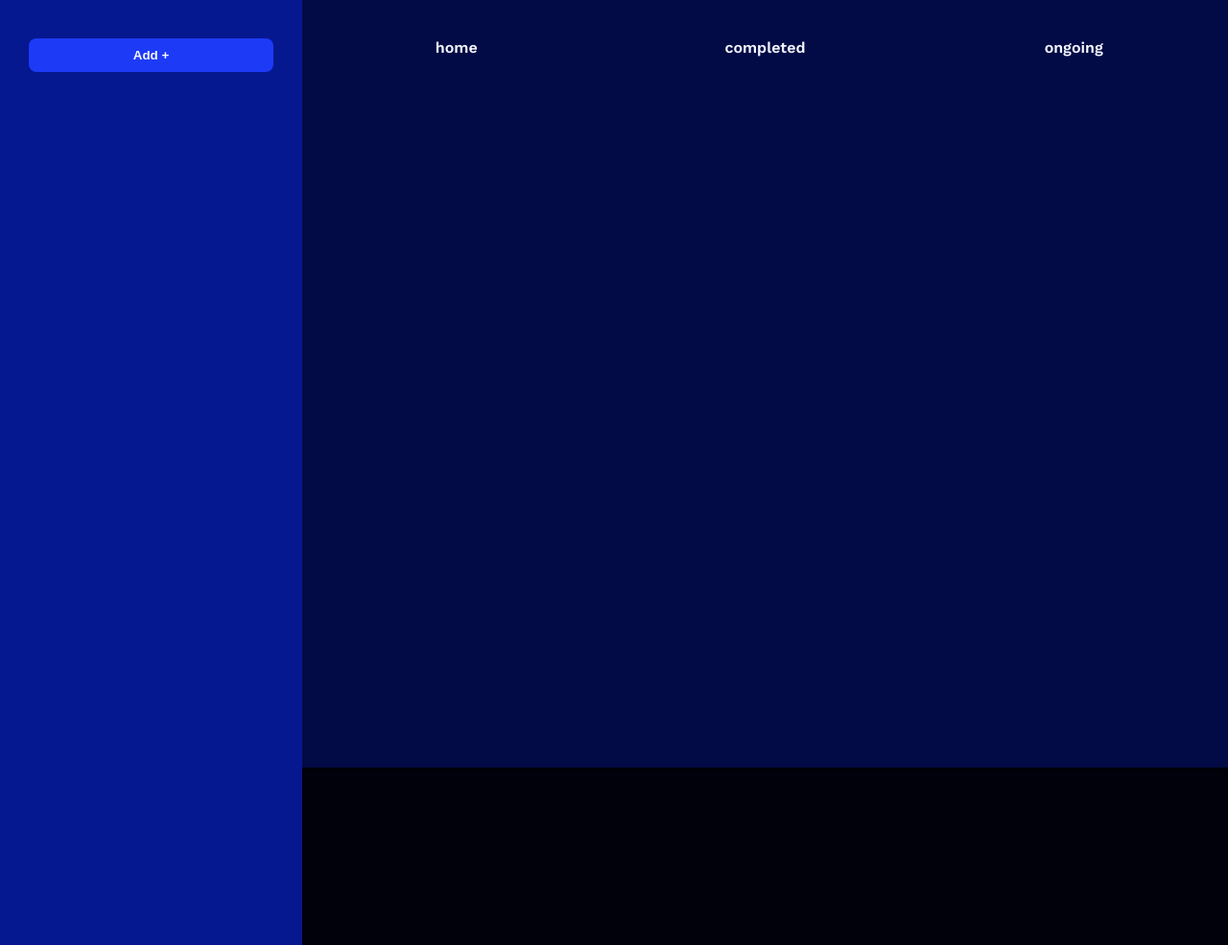
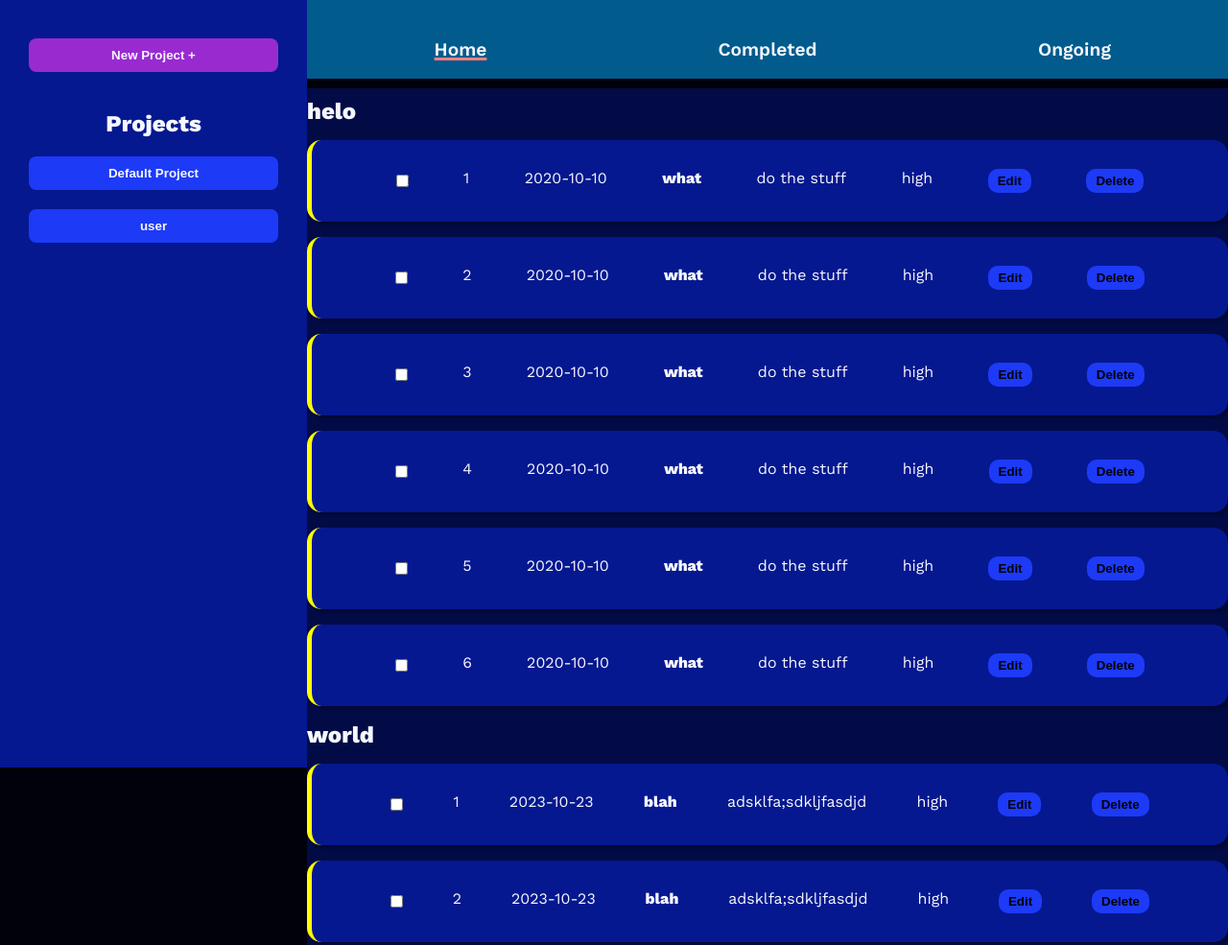
Before and after one commit to wheezyturbo/top-todo, a website built with webpack: page src/index.html in a window 1280 px wide. Shown: the top 985 px of the page at 96% size. Built offline with nearby package versions, Linux system fonts and the light colour scheme.

Commit message:
[ADD] components and initial style

```diff
--- a/src/components/core/todo.js
+++ b/src/components/core/todo.js
@@ -1,9 +1,10 @@
 export default class Todo {
-    constructor(title, description, dueDate, priority) {
+    constructor(title="Untitled", description=null, dueDate=null, priority="low") {
       this.setTitle(title);
       this.setDescription(description);
       this.setDueDate(dueDate);
       this.setPriority(priority);
+      this.isCompleted = false;
     }
     setTitle(title) {
       this.title = title;
@@ -17,4 +18,7 @@ export default class Todo {
     setPriority(priority) {
       this.priority = priority;
     }
+    setCompleted(value){
+      this.isCompleted = value;
+    }
   }
--- a/src/components/ui/pages/homePage.js
+++ b/src/components/ui/pages/homePage.js
@@ -1,11 +1,18 @@
 import header from "../utils/header";
 import sidebar from "../utils/sidebar";
+import Main from "../utils/main";
 
 export default function render(){
+    if(document.querySelector('.grid-container'))document.body.innerHTML="";
     const main = document.createElement('div');
     main.classList.add('grid-container');
-    main.appendChild(header());
     main.appendChild(sidebar());
+    const div = document.createElement('div');
+    div.classList.add('div-container');
+    div.appendChild(header());
+    div.appendChild(Main());
+
+    main.appendChild(div);
 
     document.body.appendChild(main);
 }
--- a/src/components/ui/utils/header.js
+++ b/src/components/ui/utils/header.js
@@ -5,6 +5,7 @@ export default function header() {
   links.forEach((ele) => {
     const link = document.createElement("a");
     link.textContent = ele;
+    if(ele=="home")link.classList.add('active');
     nav.appendChild(link);
   });
   header.appendChild(nav);
--- /dev/null
+++ b/src/components/ui/utils/main.js
@@ -0,0 +1,114 @@
+import Project from "../../core/project.js";
+import Todo from "../../core/todo.js";
+import render from "../pages/homePage.js";
+
+const projects = [];
+const project1 = new Project("helo");
+project1.addTodo(new Todo("what", "do the stuff", "2020-10-10", "high"));
+project1.addTodo(new Todo("what", "do the stuff", "2020-10-10", "high"));
+project1.addTodo(new Todo("what", "do the stuff", "2020-10-10", "high"));
+project1.addTodo(new Todo("what", "do the stuff", "2020-10-10", "high"));
+project1.addTodo(new Todo("what", "do the stuff", "2020-10-10", "high"));
+project1.addTodo(new Todo("what", "do the stuff", "2020-10-10", "high"));
+// Add more todos...
+projects.push(project1);
+
+const project2 = new Project("world");
+project2.addTodo(new Todo("blah", "adsklfa;sdkljfasdjd", "2023-10-23", "high"));
+project2.addTodo(new Todo("blah", "adsklfa;sdkljfasdjd", "2023-10-23", "high"));
+// Add more todos...
+projects.push(project2);
+
+function createTodoCard(todo, index,parentIndex) {
+  const card = document.createElement("div");
+  card.classList.add("card");
+  card.setAttribute("index", index);
+  card.setAttribute("parent-index",parentIndex);
+  const check = document.createElement("input");
+  check.type = "checkbox";
+
+  const sno = document.createElement("p");
+  sno.textContent = index + 1;
+
+  const todoname = document.createElement("h4");
+  todoname.textContent = todo.title;
+
+  const dueDate = document.createElement("p");
+  dueDate.textContent = todo.dueDate;
+
+  const priority = document.createElement("p");
+  priority.textContent = todo.priority;
+
+  const desc = document.createElement("p");
+  desc.textContent = todo.description;
+
+  const editBtn = document.createElement("button");
+  editBtn.textContent = "Edit";
+
+  const deleteBtn = document.createElement("button");
+  deleteBtn.setAttribute("parent", index);
+  deleteBtn.setAttribute("parent-index",parentIndex);
+  deleteBtn.textContent = "Delete";
+
+  deleteBtn.addEventListener("click", (e) => {
+    // console.log(projects[projectIndex].todos)
+    const projectIndex = e.target.getAttribute('parent-index');
+    const index = e.target.getAttribute('parent');
+    console.log(projects[e.target.getAttribute('parent-index')].todos[index],index);
+    projects[projectIndex].todos = projects[projectIndex].todos.filter((_todo,todoIndex)=>index!=todoIndex)
+    // projects.forEach((project,parentIndex) => {
+    //   project.todos = project.todos.filter(
+    //     (_todo,index) => (index == e.target.getAttribute("parent"))&&(parentIndex!=e.target.getAttribute('parent-index'))
+    //   );
+    // });
+    render();
+    console.log(projects[projectIndex].todos)
+  });
+
+  // deleteBtn.addEventListener("click", (e) => {
+  //   const projectIndex = e.target.getAttribute("data-project-index");
+  //   const todoIndex = e.target.getAttribute("data-todo-index");
+
+  //   projects[projectIndex].todos = projects[projectIndex].todos.filter((_todo, index) => {
+  //     return `${index}` !== todoIndex;
+  //   });
+
+  card.appendChild(check);
+  card.appendChild(sno);
+  card.appendChild(dueDate);
+  card.appendChild(todoname);
+  card.appendChild(desc);
+  card.appendChild(priority);
+  card.appendChild(editBtn);
+  card.appendChild(deleteBtn);
+
+  return card;
+}
+
+function createProjectCards(projects) {
+  const cards = document.createElement("div");
+  cards.classList.add("cards");
+
+  projects.forEach((project,parentIndex) => {
+    const title = document.createElement("h2");
+    title.textContent = project.name;
+    cards.appendChild(title);
+
+    project.todos.forEach((todo, index) => {
+      const card = createTodoCard(todo, index,parentIndex);
+      cards.appendChild(card);
+    });
+  });
+
+  return cards;
+}
+
+export default function main() {
+  const main = document.createElement("main");
+  main.classList.add("main-grid");
+
+  const projectCards = createProjectCards(projects);
+  main.appendChild(projectCards);
+
+  return main;
+}
--- a/src/components/ui/utils/sidebar.js
+++ b/src/components/ui/utils/sidebar.js
@@ -1,8 +1,24 @@
-export default function sidebar(){
-    const sidebar = document.createElement('aside');
-    const addBtn = document.createElement('button');
-    addBtn.textContent = "Add +";
+import Project from "../../core/project";
+export default function sidebar() {
+  const sidebar = document.createElement("aside");
+  const addBtn = document.createElement("button");
+  addBtn.textContent = "New Project +";
+  sidebar.appendChild(addBtn);
 
-    sidebar.appendChild(addBtn);
-    return sidebar;
+  const projectsDiv = document.createElement("div");
+  projectsDiv.classList.add("projects");
+  const h2 = document.createElement("h2");
+  h2.textContent = "Projects";
+  projectsDiv.appendChild(h2);
+
+  const projects = ["Default Project","user"];
+  projects.forEach((project) => {
+    const button = document.createElement("button");
+    button.textContent = project;
+    button.classList.add("project-btn");
+    projectsDiv.appendChild(button);
+  });
+  sidebar.appendChild(projectsDiv);
+
+  return sidebar;
 }
--- a/src/style.css
+++ b/src/style.css
@@ -16,6 +16,7 @@
   --primary: #7083fa;
   --secondary: #bac3fd;
   --accent: #0825e2;
+  --project-btn:
 }
 :root[data-theme="dark"] {
   --text: #f5f7ff;
@@ -23,6 +24,7 @@
   --primary: #05188f;
   --secondary: #020b45;
   --accent: #1d3af7;
+  --project-btn:#992ad0;
 }
 body{
     background-color:var(--background);
@@ -36,8 +38,10 @@ nav a,aside button{
 /* homePage.js */
 .grid-container {
   display: grid;
-  background:var(--secondary);
+  background:var(--background);
   height:100vh;
+  grid-template-rows: repeat(12,1fr);
+  grid-template-columns: repeat(12,1fr);
 }
 
 /* sidebar.js */
@@ -47,17 +51,31 @@ nav a,aside button{
   background-color: var(--primary);
   display: grid;
   grid-template-rows: repeat(12,1fr);
+  height: 100vh;
 }
 aside button{
     border: none;
     border-radius: 8px;
-    background-color: var(--accent);
+    background-color: var(--project-btn);
     padding:10px 20px;
     color: var(--text);
     width: calc(100% - 60px);
     margin: 40px auto;
     cursor:pointer;
     transition: 0.1s ease-in-out;
+}
+aside .projects{
+    display: flex;
+    flex-direction:column;
+}
+aside .projects h2{
+    margin:0 auto;
+    margin-bottom:10px;
+}
+
+aside .projects button{
+    background-color: var(--accent);
+    margin: 10px auto;
 }
 
 aside button:hover{
@@ -71,8 +89,24 @@ aside button:active{
 
 
 /* header.js */
+.div-container{
+  grid-column: span 9;
+  display: grid;
+  grid-template-rows: repeat(12,1fr);
+}
+.main-grid{
+    height:100%;
+    background-color: var(--secondary);
+    grid-row: span 11;
+    margin-top:10px;
+    padding-top: 10px;
+
+}
+
 .grid-container header {
-  grid-column: 4 / span 9;
+    width: 100%;
+    /* background-color: var(--secondary); */
+    background-color: #015b8c;
 }
 
 .grid-container header nav {
@@ -82,3 +116,58 @@ aside button:active{
   justify-items: center;
   margin-top:40px;
 }
+.grid-container header nav a{
+    cursor:pointer;
+    text-transform: capitalize;
+    transition:0.3s  ease-in-out;
+    font-size: 1.2rem;
+}
+
+.grid-container header nav a.active{
+    text-decoration: underline;
+    text-decoration-color: lightcoral;
+    color:var(--text);
+    text-decoration-thickness: 3px;
+}
+
+/* main */
+.main-container{
+    background-color: var(--secondary);
+    height:100%;
+}
+.cards{
+    width:100%;
+    display:grid;
+    grid-template-rows: 1fr;
+    gap:16px;
+    max-width: 1000px;
+    margin:0 auto;
+}
+.card{
+    display: flex;
+    width:100%;
+    justify-content:space-evenly;
+    padding:30px;
+    background-color: var(--primary);
+    border-left: 5px solid yellow;
+    border-radius: 15px;
+    box-shadow:3px 3px 3px rgb(0, 0, 0,0.25);
+    transition: 0.2s ease-in-out;
+}
+.card:hover{
+    transform: scale(1.01);
+}
+.card input[type="checkbox"]{
+    outline:none;
+    border: none;
+}
+
+.card button{
+    border:none;
+    outline: none;
+    border-radius:10px;
+    padding:5px 10px;
+    background:var(--accent);
+    color: var(--background);
+    font-weight: 600;
+}
```
